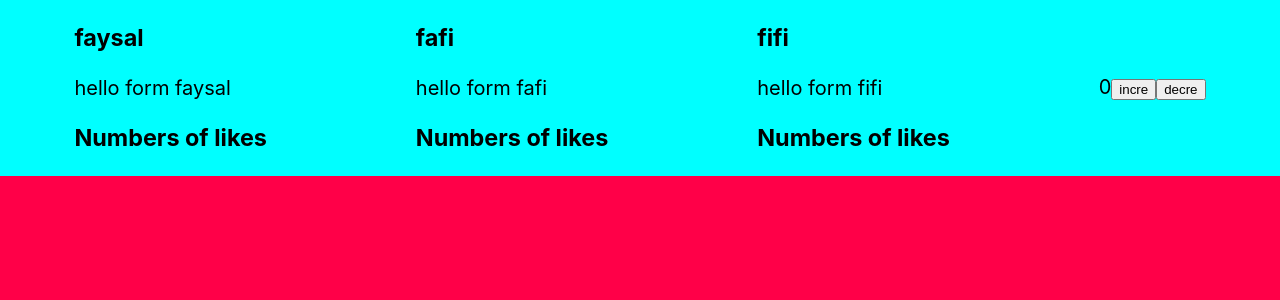
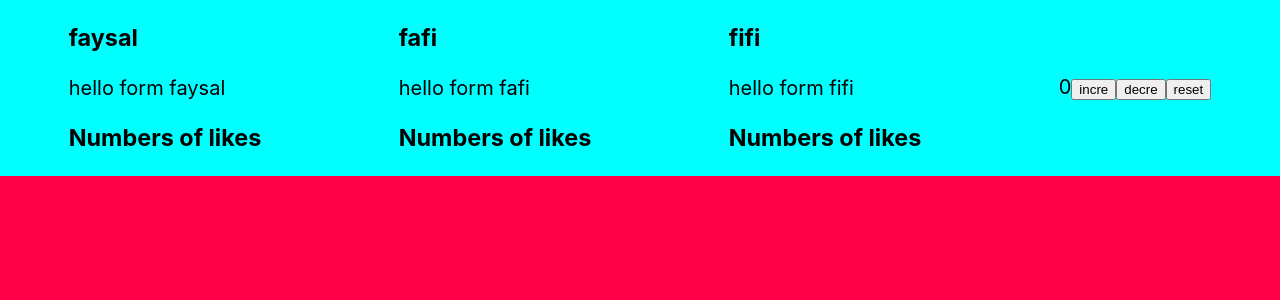
Before and after one commit to faysalsaade/React.js, a React (Create React App) app: page / in a window 1280 px wide. Shown: the top 300 px of the page. Built offline with nearby package versions, Linux system fonts and the light colour scheme.

Commit message:
create new project

```diff
--- a/src/components/Class tweet.js
+++ b/src/components/Class tweet.js
@@ -8,11 +8,22 @@ class Classtweet extends Component {
     return (
       <div>
         {this.state.count}
-        <button onClick={() => this.setState({ count: this.state.count + 1 })}>
+        <button
+          onClick={() =>
+            this.setState({
+              count: this.state.count + 1,
+            })
+          }
+        >
           incre
         </button>
         <button onClick={() => this.setState({ count: this.state.count - 1 })}>
           decre
+        </button>
+        <button
+          onClick={() => this.setState({ count: (this.state.count = 0) })}
+        >
+          reset
         </button>
       </div>
     );
```
